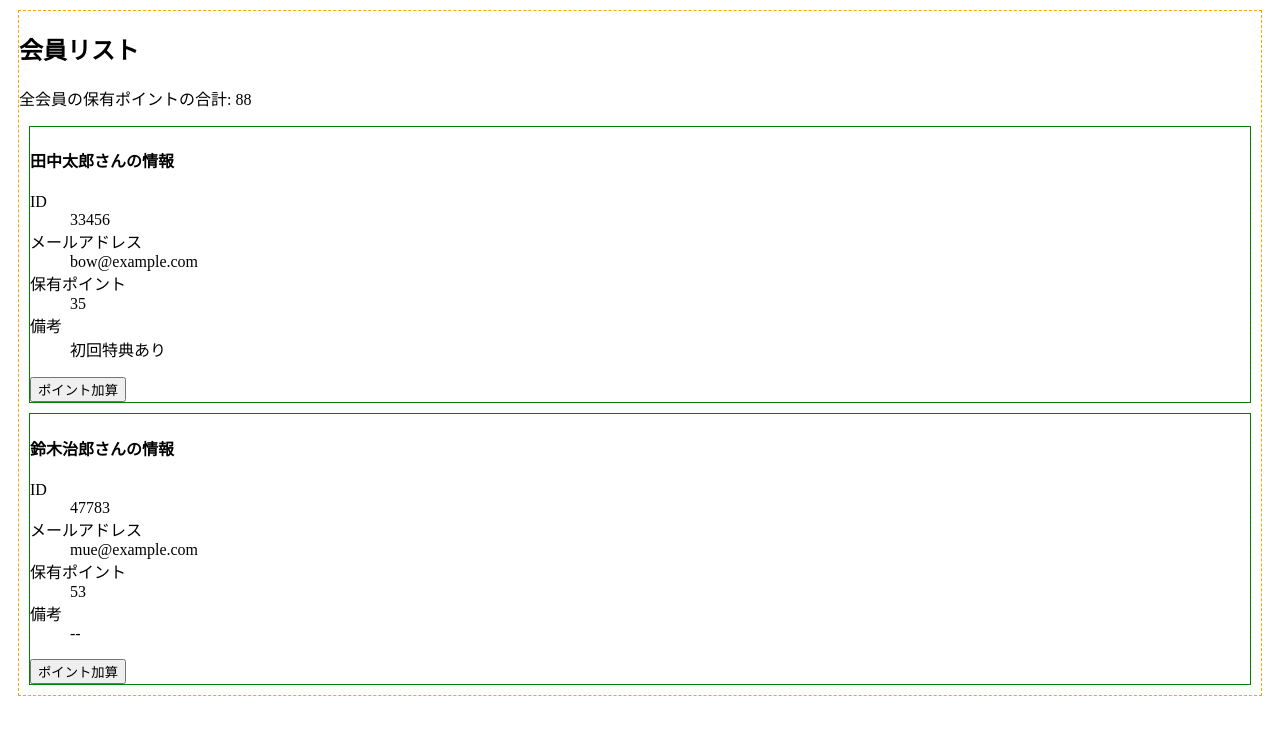
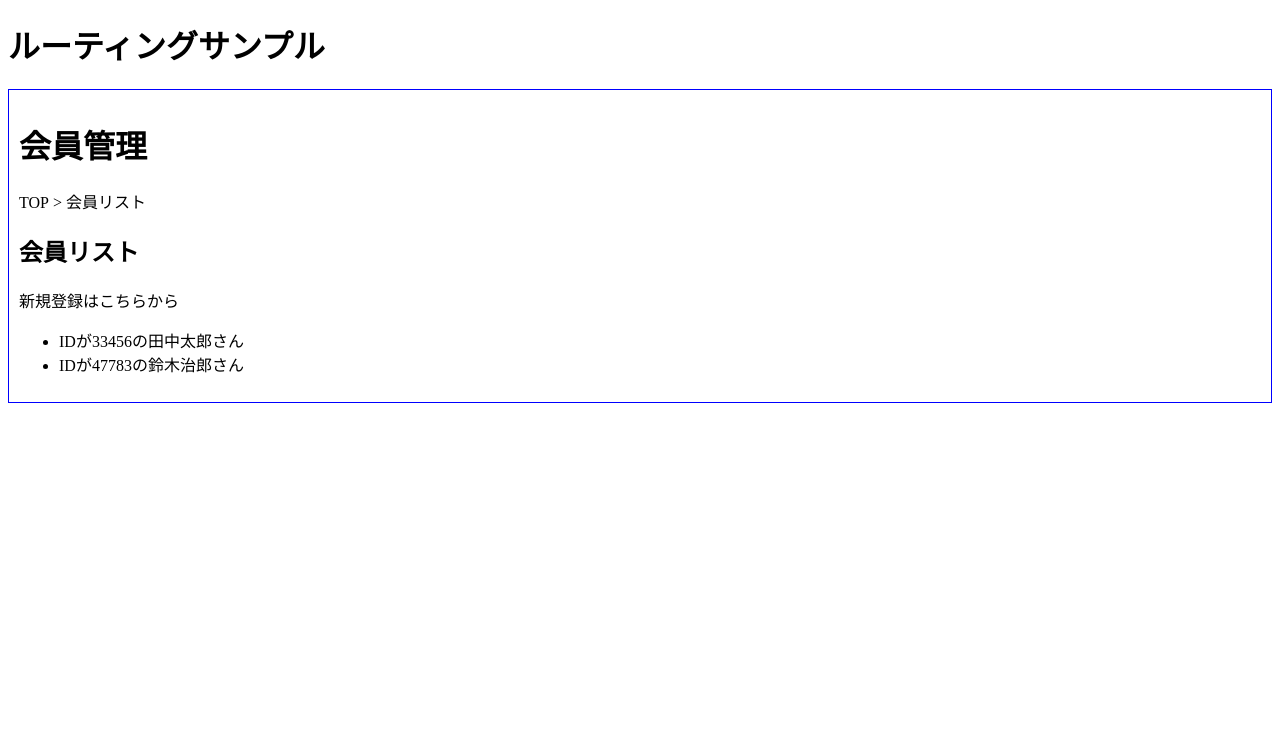
Before and after one commit to reo0306/nuxt-practice, a Nuxt app in the folder sfc-basic/: page /member/memberList in a window 1280 px wide. Shown: the top 734 px of the page. Built offline with nearby package versions, Linux system fonts and the light colour scheme.

Commit message:
add vue router

```diff
--- a/sfc-basic/app/app.vue
+++ b/sfc-basic/app/app.vue
@@ -13,5 +13,34 @@ useState<Map<number, Member>> (
 </script>
 
 <template>
-  <TheBaseSection />
+  <h1>ルーティングサンプル</h1>
+  <main>
+    <NuxtPage/>
+  </main>
 </template>
+
+<style>
+main {
+  border: blue 1px solid;
+  padding: 10px;
+}
+#breadcrumbs ul li {
+  display: inline;
+  list-style-type: none;
+}
+#breadcrumbs {
+  margin-left: 0px;
+}
+#breadcrumbs ul {
+  padding-left: 0px;
+}
+#breadcrumbs ul .current {
+  color: red;
+}
+#breadcrumbs ul li:before {
+  content: " > ";
+}
+#breadcrumbs ul li:first-child:before {
+  content: none;
+}
+</style>
--- /dev/null
+++ b/sfc-basic/app/pages/index.vue
@@ -0,0 +1,15 @@
+<template>
+    <h1>TOP</h1>
+    <nav id="breadcrumbs">
+        <ul>
+            <li>TOP</li>
+        </ul>
+    </nav>
+    <section>
+        <p>
+            <NuxtLink v-bind:to="{name: 'member-memberList'}">
+                会員管理はこちら
+            </NuxtLink>
+        </p>
+    </section>
+</template>
--- /dev/null
+++ b/sfc-basic/app/pages/member/memberList.vue
@@ -0,0 +1,28 @@
+<script setup lang="ts">
+import type {Member} from "../../interfaces";
+
+const memberList = useState<Map<number, Member>>("memberList");
+</script>
+
+<template>
+    <h1>会員管理</h1>
+    <nav id="breadcrumbs">
+        <ul>
+            <li>TOP</li>
+            <li>会員リスト</li>
+        </ul>
+    </nav>
+    <section>
+        <h2>会員リスト</h2>
+        <p>新規登録はこちらから</p>
+        <section>
+            <ul>
+                <li
+                v-for="[id, member] in memberList"
+                v-bind:key="id">
+                    IDが{{ id }}の{{ member.name }}さん
+                </li>
+            </ul>
+        </section>
+    </section>
+</template>
```
